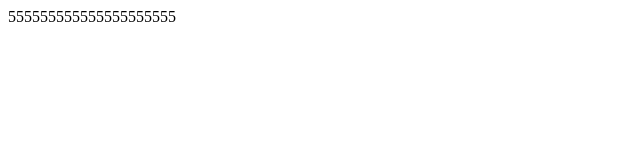
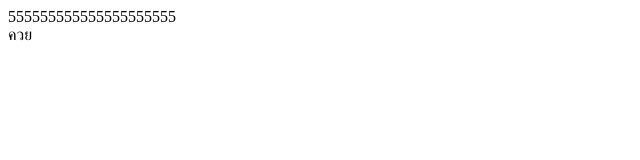
Before and after one commit to desperados/Flash-Game, a plain HTML site: page index.html in a window 1280 px wide. Shown: the full height of the page, 0-640 px from the left. Drawn offline with Linux system fonts and the light colour scheme.

Commit message:
555555555555

```diff
--- a/index.html
+++ b/index.html
@@ -7,5 +7,6 @@
 
 <body>
 555555555555555555555
+<div>ควย</div>
 </body>
 </html>
```
